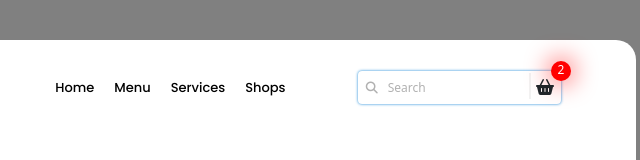
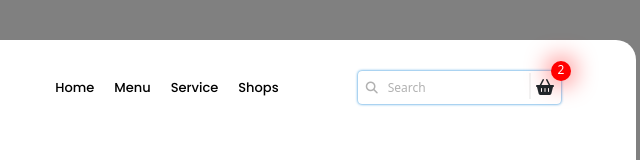
Before and after one commit to mominsoheb/mominsoheb, a plain HTML site: page food-task/index.html in a window 1280 px wide. Shown: the top 160 px of the page, 516-1156 px from the left. Drawn offline with nearby package versions, Linux system fonts and the light colour scheme.

Commit message:
updated coed

```diff
--- a/food-task/index.html
+++ b/food-task/index.html
@@ -37,7 +37,7 @@
             <ul>
               <li>Home</li>
               <li>Menu</li>
-              <li>Services</li>
+              <li>Service</li>
               <li>Shops</li>
             </ul>
           </a>
```
